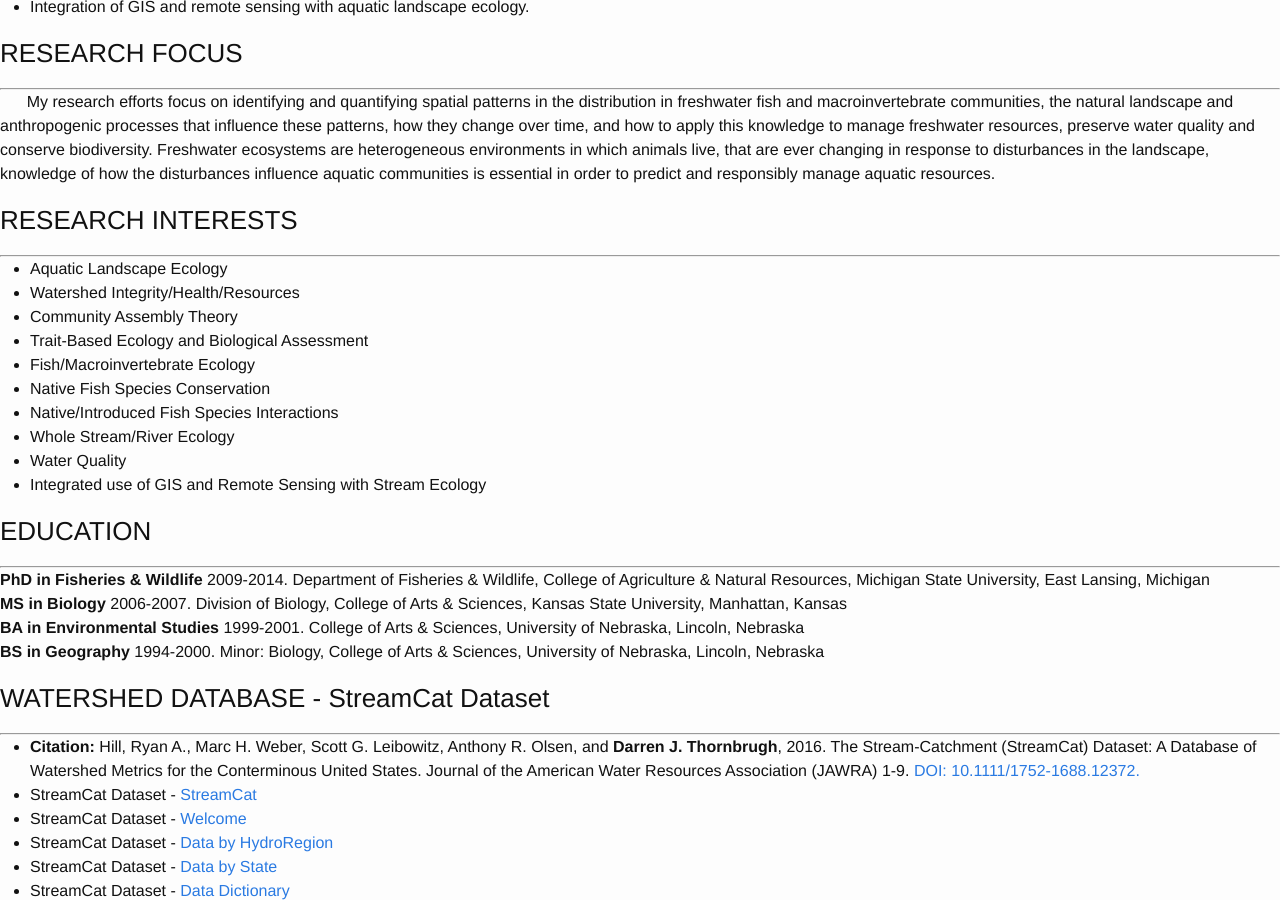
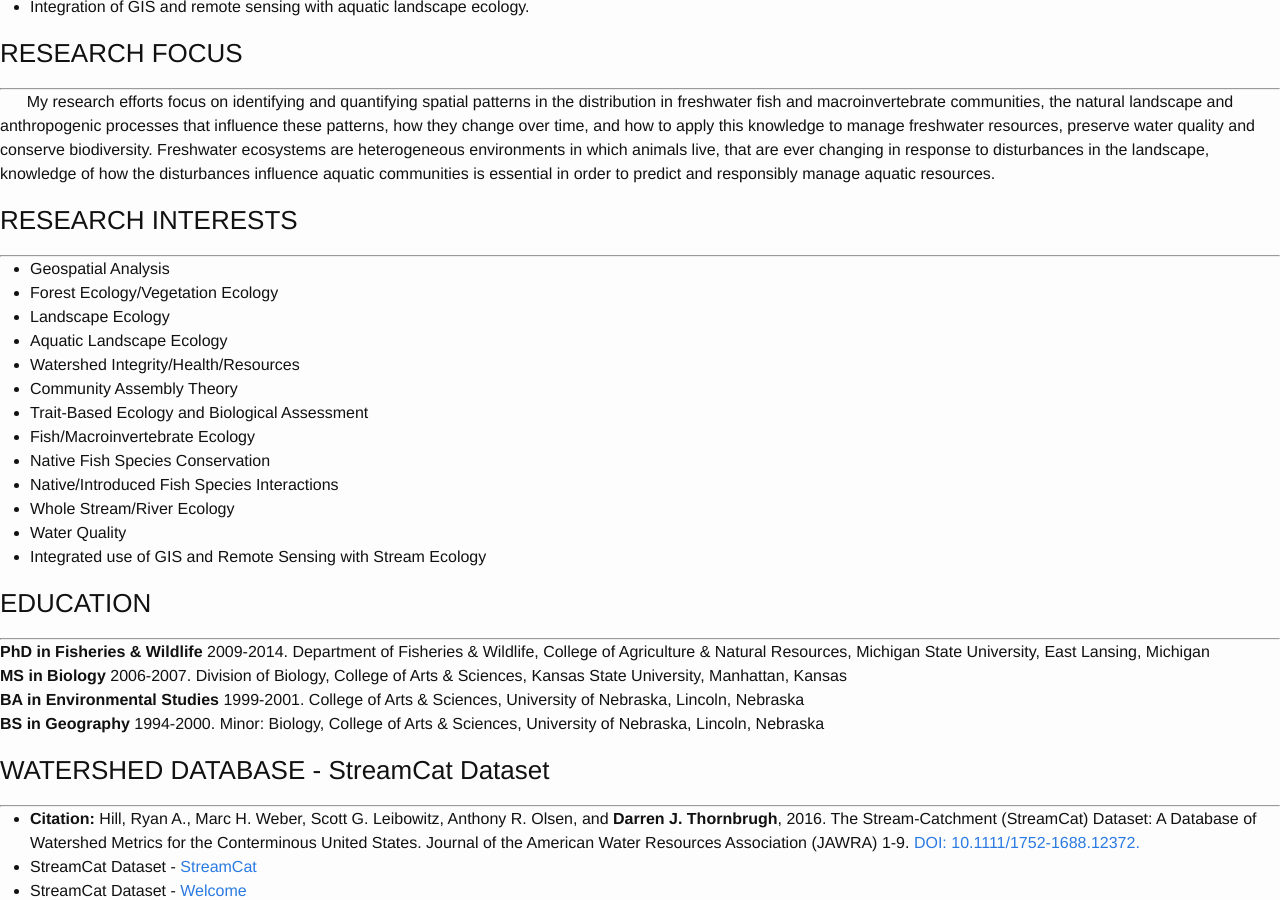
Before and after one commit to dthor/dthor.github.io, a Jekyll site: the page built from research/research.md, in a window 1280 px wide and 900 px high, scrolled down 1381 px. Built offline with Jekyll 4.4.1, drawn with Linux system fonts in a browser that asks for light colours; nearby versions of some CDN libraries; some web fonts are replaced.

Commit message:
Update research.md
update research int

```diff
--- a/research/research.md
+++ b/research/research.md
@@ -36,6 +36,9 @@ Fig. 3. Thornbrugh et al. 2018, Index of Watershed Integrity for the conterminou
 
 ### RESEARCH INTERESTS
 - - - -
+- Geospatial Analysis
+- Forest Ecology/Vegetation Ecology
+- Landscape Ecology
 - Aquatic Landscape Ecology
 - Watershed Integrity/Health/Resources
 - Community Assembly Theory
```
